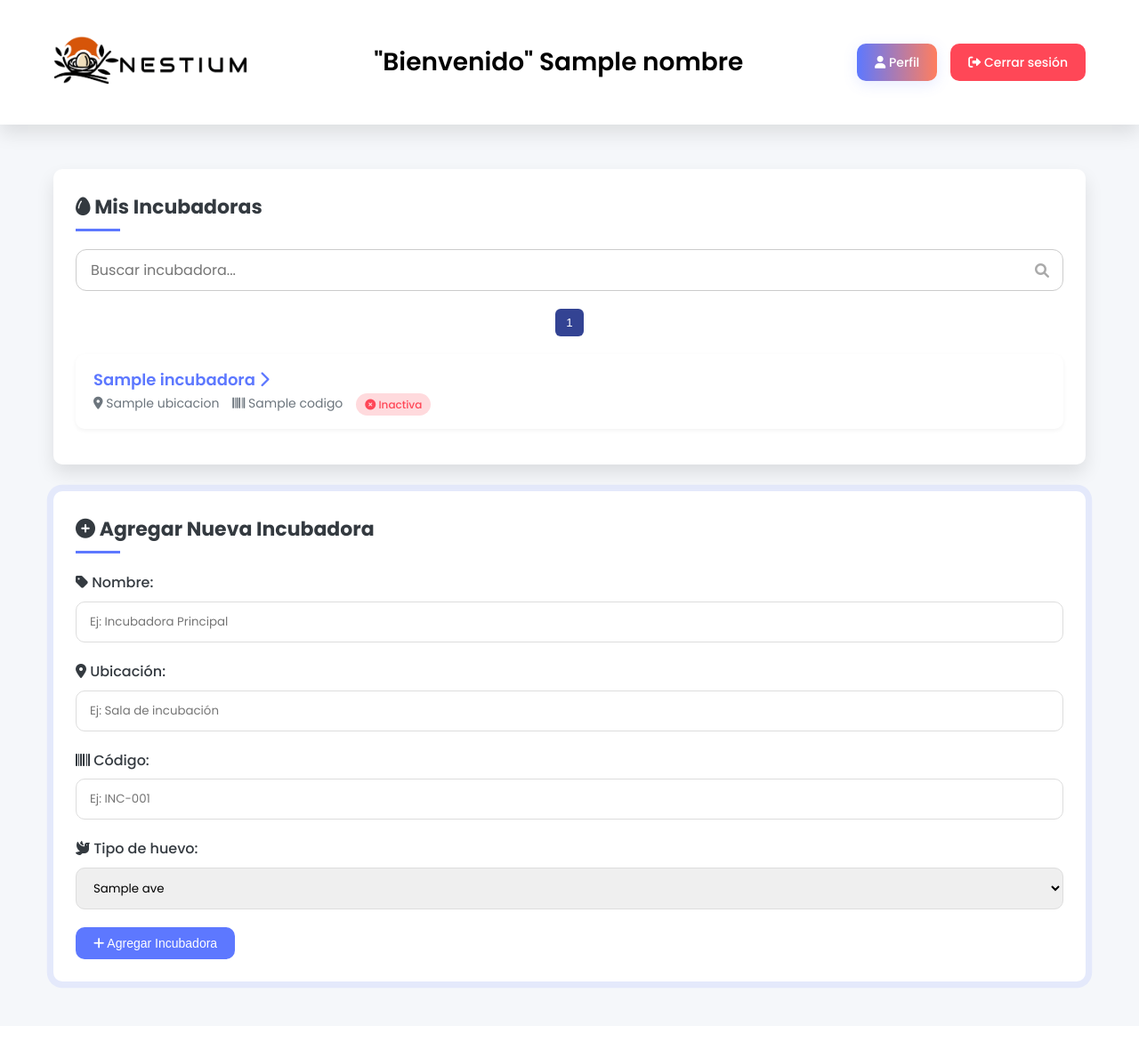
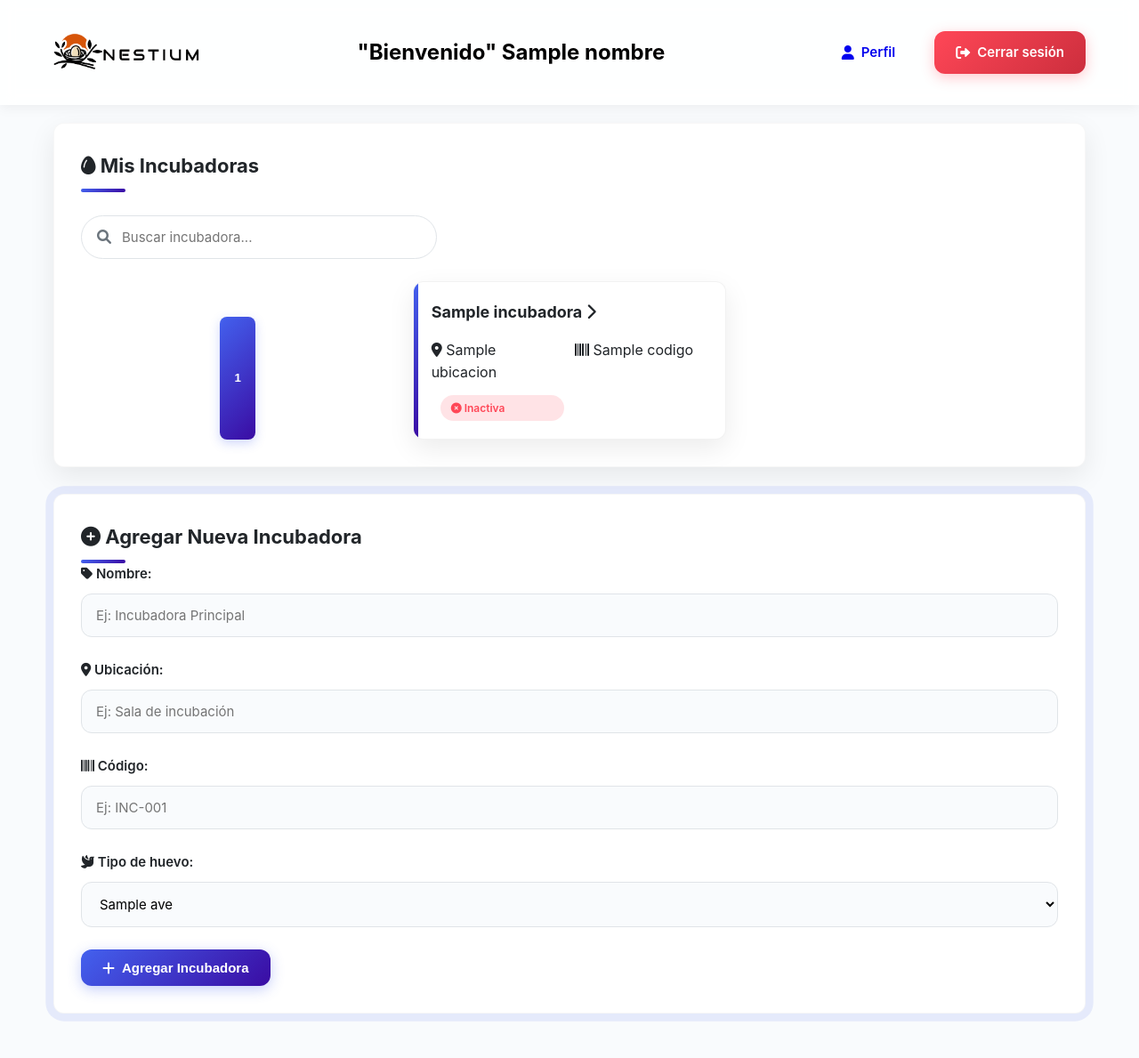
Before and after one commit to ChinitoPacas31/mockup, a Flask app: template backend-flask/templates/incubadoras.html in a window 1280 px wide. Shown: the whole page at 89% size. Before the commit the page ends 1111 px from the top, so only its background shows below. Run offline with Flask 3, Linux system fonts and the light colour scheme; the template is opened without the code that fills it: most values are stand-ins (such as "Sample title", 1, 10 or a date in 2020).

Commit message:
diseño de incubadoras
se mejoró el diseño de la pagina de incubadoras

```diff
--- a/backend-flask/static/css/incubadoras.css
+++ b/backend-flask/static/css/incubadoras.css
@@ -1,13 +1,16 @@
 :root {
-    --primary-color: #5d78ff;
+  --primary-color: #4361ee;
+  --primary-light: #e6f0ff;
   --secondary-color: #6c757d;
   --danger-color: #ff4757;
   --success-color: #2ecc71;
+  --warning-color: #ff9f1c;
   --light-color: #f8f9fa;
-    --dark-color: #343a40;
-    --border-radius: 10px;
-    --box-shadow: 0 10px 20px rgba(0, 0, 0, 0.1);
-    --transition: all 0.3s ease;
+  --dark-color: #212529;
+  --border-radius: 12px;
+  --box-shadow: 0 10px 30px rgba(0, 0, 0, 0.08);
+  --transition: all 0.3s cubic-bezier(0.25, 0.8, 0.25, 1);
+  --gradient-primary: linear-gradient(135deg, #4361ee 0%, #3a0ca3 100%);
 }
 
 * {
@@ -17,12 +20,11 @@
 }
 
 body {
-    font-family: 'Poppins', sans-serif;
-    background-color: #f5f7fa;
-    color: #333;
+  font-family: 'Inter', -apple-system, BlinkMacSystemFont, sans-serif;
+  background-color: #f9fbfd;
+  color: var(--dark-color);
   line-height: 1.6;
-    padding: 0;
-    margin: 0;
+  -webkit-font-smoothing: antialiased;
 }
 
 .container {
@@ -31,12 +33,16 @@
   padding: 20px;
 }
 
+/* Header mejorado */
 header {
-    background-color: white;
-    box-shadow: var(--box-shadow);
-    padding: 20px 0;
-    margin-bottom: 30px;
-    animation: fadeInDown 0.5s ease;
+  background: white;
+  box-shadow: 0 4px 12px rgba(0, 0, 0, 0.05);
+  padding: 15px 0;
+  position: sticky;
+  top: 0;
+  z-index: 100;
+  backdrop-filter: blur(8px);
+  background-color: rgba(255, 255, 255, 0.85);
 }
 
 .header-content {
@@ -48,85 +54,114 @@
 .header-content > div {
   display: flex;
   align-items: center;
-    gap: 15px;
+  gap: 20px;
+}
+
+.brand {
+  display: flex;
+  align-items: center;
+  gap: 12px;
+}
+
+.navbar-logo {
+  height: 45px;
+  width: auto;
+  transition: var(--transition);
+}
+
+.navbar-logo:hover {
+  transform: scale(1.05);
 }
 
 h1 {
-    color: var(--primary-color);
-    font-size: 28px;
-    font-weight: 600;
+  color: var(--dark-color);
+  font-size: 24px;
+  font-weight: 700;
+  margin: 0;
 }
 
+h1 span {
+  color: var(--primary-color);
+}
+
+/* Botones mejorados */
 .btn {
-    display: inline-block;
-    padding: 10px 20px;
+  display: inline-flex;
+  align-items: center;
+  justify-content: center;
+  padding: 12px 24px;
   border-radius: var(--border-radius);
-    font-weight: 500;
+  font-weight: 600;
   text-decoration: none;
   transition: var(--transition);
   border: none;
   cursor: pointer;
-    font-size: 14px;
+  font-size: 15px;
+  gap: 8px;
+  white-space: nowrap;
+}
+
+.btn i {
+  font-size: 16px;
+}
+
+.btn-primary {
+  background: var(--gradient-primary);
+  color: white;
+  box-shadow: 0 4px 15px rgba(67, 97, 238, 0.3);
+}
+
+.btn-primary:hover {
+  transform: translateY(-2px);
+  box-shadow: 0 8px 25px rgba(67, 97, 238, 0.4);
 }
 
 .btn-danger {
-    background-color: var(--danger-color);
+  background: linear-gradient(135deg, #ff4757 0%, #cc2e3d 100%);
   color: white;
+  box-shadow: 0 4px 15px rgba(255, 71, 87, 0.3);
 }
 
 .btn-danger:hover {
-    background-color: #e84118;
   transform: translateY(-2px);
+  box-shadow: 0 8px 25px rgba(255, 71, 87, 0.4);
 }
 
-  .btn-primary {
-    background-color: var(--primary-color);
-    color: white;
+.btn-outline {
+  background: transparent;
+  border: 2px solid var(--primary-color);
+  color: var(--primary-color);
 }
 
-  .btn-primary:hover {
-    background-color: #4a6bff;
-    transform: translateY(-2px);
+.btn-outline:hover {
+  background: var(--primary-light);
 }
 
-  /* Botón degradado moderno */
-.btn-gradient {
-  background: linear-gradient(90deg, #5d78ff 0%, #ff7e5f 100%);
-  color: #fff;
-  border: none;
-  box-shadow: 0 4px 16px rgba(93,120,255,0.15);
-  transition: background 0.3s, transform 0.2s;
-  overflow: hidden;
-}
-
-.btn-gradient:hover, .btn-gradient:focus {
-  background: linear-gradient(90deg, #4a6bff 0%, #ff9a7c 100%);
-  transform: translateY(-2px) scale(1.04);
-  box-shadow: 0 8px 24px rgba(93,120,255,0.25);
-  color: #fff;
-}
-
+/* Tarjetas mejoradas */
 .card {
   background-color: white;
   border-radius: var(--border-radius);
   box-shadow: var(--box-shadow);
-    padding: 25px;
+  padding: 30px;
   margin-bottom: 30px;
   transition: var(--transition);
-    animation: fadeIn 0.6s ease;
+  border: 1px solid rgba(0, 0, 0, 0.03);
 }
 
-  .card:hover {
-    transform: translateY(-5px);
-    box-shadow: 0 15px 30px rgba(0, 0, 0, 0.15);
+.card-header {
+  display: flex;
+  justify-content: space-between;
+  align-items: center;
+  margin-bottom: 25px;
 }
 
 h2 {
   color: var(--dark-color);
-    margin-bottom: 20px;
   font-size: 22px;
+  font-weight: 700;
   position: relative;
-    padding-bottom: 10px;
+  padding-bottom: 12px;
+  margin: 0;
 }
 
 h2::after {
@@ -135,182 +170,260 @@
   left: 0;
   bottom: 0;
   width: 50px;
-    height: 3px;
-    background-color: var(--primary-color);
+  height: 4px;
+  background: var(--gradient-primary);
+  border-radius: 2px;
 }
 
+/* Lista de incubadoras mejorada */
 .incubadora-list {
   list-style: none;
+  display: grid;
+  grid-template-columns: repeat(auto-fill, minmax(350px, 1fr));
+  gap: 20px;
 }
 
 .incubadora-item {
   background-color: white;
   border-radius: var(--border-radius);
-    padding: 15px 20px;
-    margin-bottom: 15px;
+  padding: 20px;
   display: flex;
-    justify-content: space-between;
-    align-items: center;
+  flex-direction: column;
   transition: var(--transition);
-    box-shadow: 0 2px 5px rgba(0, 0, 0, 0.05);
-    animation: slideInLeft 0.5s ease;
+  box-shadow: var(--box-shadow);
+  border: 1px solid rgba(0, 0, 0, 0.05);
+  position: relative;
+  overflow: hidden;
 }
 
 .incubadora-item:hover {
-    transform: translateX(5px);
-    box-shadow: 0 5px 15px rgba(0, 0, 0, 0.1);
+  transform: translateY(-5px);
+  box-shadow: 0 15px 35px rgba(0, 0, 0, 0.1);
 }
 
-  .incubadora-info {
+.incubadora-item::before {
+  content: '';
+  position: absolute;
+  top: 0;
+  left: 0;
+  width: 5px;
+  height: 100%;
+  background: var(--gradient-primary);
+}
+
+.incubadora-header {
+  display: flex;
+  justify-content: space-between;
+  align-items: flex-start;
+  margin-bottom: 15px;
+}
+
+.incubadora-name {
+  font-weight: 700;
+  color: var(--dark-color);
+  font-size: 18px;
+  margin-bottom: 8px;
+  text-decoration: none;
+  transition: var(--transition);
   flex: 1;
 }
 
-  .incubadora-name {
-    font-weight: 600;
+.incubadora-name:hover {
   color: var(--primary-color);
-    font-size: 18px;
-    margin-bottom: 5px;
-    text-decoration: none;
-    transition: var(--transition);
-  }
-
-  .incubadora-name:hover {
-    color: #3a56d4;
-  }
-
-  .incubadora-details {
-    display: flex;
-    gap: 15px;
-    color: var(--secondary-color);
-    font-size: 14px;
 }
 
 .incubadora-status {
-    padding: 3px 10px;
+  padding: 5px 12px;
   border-radius: 20px;
   font-size: 12px;
-    font-weight: 500;
-  }
-
-  .btn-incubadora-status {
-    padding: 3px 10px;
-    border-radius: 20px;
-    font-size: 12px;
-    font-weight: 500;
-    background-color: #5d78ff;
-    color: white;
+  font-weight: 600;
+  margin-left: 10px;
 }
 
 .status-active {
-    background-color: rgba(46, 204, 113, 0.2);
+  background-color: rgba(46, 204, 113, 0.15);
   color: var(--success-color);
 }
 
 .status-inactive {
-    background-color: rgba(255, 71, 87, 0.2);
+  background-color: rgba(255, 71, 87, 0.15);
   color: var(--danger-color);
 }
 
-  .empty-state {
-    text-align: center;
-    padding: 40px;
-    color: var(--secondary-color);
-    animation: fadeIn 0.8s ease;
+.status-maintenance {
+  background-color: rgba(255, 159, 28, 0.15);
+  color: var(--warning-color);
 }
 
-  .empty-state i {
-    font-size: 50px;
-    margin-bottom: 20px;
-    color: #ddd;
+.incubadora-details {
+  display: grid;
+  grid-template-columns: 1fr 1fr;
+  gap: 12px;
+  margin-top: 15px;
 }
 
-  .form-group {
-    margin-bottom: 20px;
+.detail-item {
+  display: flex;
+  align-items: center;
+  gap: 8px;
+  font-size: 14px;
+  color: var(--secondary-color);
 }
 
-  .alert {
-    margin: 15px 0;
-    padding: 12px 20px;
-    border-radius: 10px;
-    font-weight: 500;
-    box-shadow: 0 0 10px rgba(0,0,0,0.1);
+.detail-item i {
+  color: var(--primary-color);
+  font-size: 16px;
 }
 
-  .alert-danger {
-    background-color: #ffdddd;
-    color: #d8000c;
-    border-left: 5px solid #d8000c;
+.incubadora-actions {
+  display: flex;
+  gap: 10px;
+  margin-top: 20px;
+  justify-content: flex-end;
 }
 
-  .alert-success {
-    background-color: #ddffdd;
-    color: #4F8A10;
-    border-left: 5px solid #4F8A10;
+/* Formularios mejorados */
+.form-group {
+  margin-bottom: 25px;
 }
 
 label {
   display: block;
-    margin-bottom: 8px;
-    font-weight: 500;
+  margin-bottom: 10px;
+  font-weight: 600;
   color: var(--dark-color);
+  font-size: 15px;
 }
 
-  input, select {
+input, select, textarea {
   width: 100%;
-    padding: 12px 15px;
-    border: 1px solid #ddd;
+  padding: 14px 16px;
+  border: 1px solid #e0e4e8;
   border-radius: var(--border-radius);
-    font-family: 'Poppins', sans-serif;
+  font-family: 'Inter', sans-serif;
   transition: var(--transition);
+  font-size: 15px;
+  background-color: #f9fbfd;
 }
 
-  input:focus, select:focus {
+input:focus, select:focus, textarea:focus {
   outline: none;
   border-color: var(--primary-color);
-    box-shadow: 0 0 0 3px rgba(93, 120, 255, 0.2);
+  box-shadow: 0 0 0 3px rgba(67, 97, 238, 0.15);
+  background-color: white;
 }
 
+/* Barra de búsqueda mejorada */
 .search-bar {
+  position: relative;
+  margin-bottom: 25px;
+  max-width: 400px;
+}
+
+.search-bar input {
+  padding-left: 45px;
+  border-radius: 50px;
+  background-color: white;
+}
+
+.search-bar i {
+  position: absolute;
+  left: 18px;
+  top: 50%;
+  transform: translateY(-50%);
+  color: var(--secondary-color);
+  font-size: 16px;
+}
+
+/* Alertas mejoradas */
+.alert {
+  padding: 16px 20px;
+  border-radius: var(--border-radius);
+  font-weight: 500;
+  margin: 20px 0;
   display: flex;
   align-items: center;
-    margin-bottom: 1rem;
-    position: relative;
-  }
-  .search-bar input {
-    width: 100%;
-    padding: 10px 40px 10px 16px;
-    font-size: 16px;
-    border: 1px solid #ccc;
-    border-radius: 12px;
-    outline: none;
-  }
-  .search-bar i {
-    position: absolute;
-    right: 16px;
-    color: #aaa;
+  gap: 12px;
+  border-left: 4px solid transparent;
 }
 
+.alert i {
+  font-size: 20px;
+}
+
+.alert-danger {
+  background-color: rgba(255, 71, 87, 0.1);
+  color: var(--danger-color);
+  border-left-color: var(--danger-color);
+}
+
+.alert-success {
+  background-color: rgba(46, 204, 113, 0.1);
+  color: var(--success-color);
+  border-left-color: var(--success-color);
+}
+
+/* Paginación mejorada */
 .pagination-controls {
   display: flex;
   justify-content: center;
   gap: 8px;
-    margin-top: 20px;
-    margin-bottom: 20px;
-    flex-wrap: wrap;
-  }
-  .pagination-controls button {
-    padding: 8px 12px;
-    border: none;
-    background-color: #5d78ff;
-    color: white;
-    font-weight: 500;
-    border-radius: 6px;
-    cursor: pointer;
-  }
-  .pagination-controls button.active {
-    background-color: #334393;
+  margin-top: 40px;
 }
 
+.pagination-controls button {
+  padding: 10px 16px;
+  border: none;
+  background-color: white;
+  color: var(--secondary-color);
+  font-weight: 600;
+  border-radius: 8px;
+  cursor: pointer;
+  transition: var(--transition);
+  box-shadow: 0 2px 8px rgba(0, 0, 0, 0.05);
+  min-width: 40px;
+}
+
+.pagination-controls button:hover {
+  background-color: var(--primary-light);
+  color: var(--primary-color);
+}
+
+.pagination-controls button.active {
+  background: var(--gradient-primary);
+  color: white;
+  box-shadow: 0 4px 12px rgba(67, 97, 238, 0.25);
+}
+
+/* Estado vacío mejorado */
+.empty-state {
+  text-align: center;
+  padding: 60px 20px;
+  color: var(--secondary-color);
+  background-color: white;
+  border-radius: var(--border-radius);
+  box-shadow: var(--box-shadow);
+}
+
+.empty-state i {
+  font-size: 60px;
+  margin-bottom: 20px;
+  color: #e0e4e8;
+  opacity: 0.7;
+}
+
+.empty-state h3 {
+  font-size: 20px;
+  margin-bottom: 15px;
+  color: var(--dark-color);
+}
+
+.empty-state p {
+  max-width: 500px;
+  margin: 0 auto 25px;
+}
+
+/* Animaciones */
 @keyframes fadeIn {
   from { opacity: 0; }
   to { opacity: 1; }
@@ -343,35 +456,48 @@
 }
 
 @keyframes pulse {
-    0% { box-shadow: 0 0 0 0 rgba(93, 120, 255, 0.4); }
-    70% { box-shadow: 0 0 0 10px rgba(93, 120, 255, 0); }
-    100% { box-shadow: 0 0 0 0 rgba(93, 120, 255, 0); }
+  0% { box-shadow: 0 0 0 0 rgba(67, 97, 238, 0.4); }
+  70% { box-shadow: 0 0 0 12px rgba(67, 97, 238, 0); }
+  100% { box-shadow: 0 0 0 0 rgba(67, 97, 238, 0); }
 }
 
 /* Responsive design */
 @media (max-width: 768px) {
   .header-content {
     flex-direction: column;
-      align-items: flex-start;
+    align-items: stretch;
+    gap: 15px;
   }
 
-    .btn {
-      margin-top: 15px;
+  .header-actions {
+    display: flex;
+    flex-direction: column;
+    gap: 10px;
   }
 
-    .incubadora-item {
-      flex-direction: column;
-      align-items: flex-start;
+  .incubadora-list {
+    grid-template-columns: 1fr;
   }
 
   .incubadora-details {
-      flex-wrap: wrap;
-      margin-top: 10px;
+    grid-template-columns: 1fr;
+  }
+
+  .card {
+    padding: 20px;
   }
 }
 
-  .navbar-logo {
-    height: 60px;
-    margin-right: 10px;
-    vertical-align: middle;
+/* Efecto de carga */
+.skeleton {
+  background: linear-gradient(90deg, #f0f0f0 25%, #e0e0e0 50%, #f0f0f0 75%);
+  background-size: 200% 100%;
+  animation: shimmer 1.5s infinite;
+  border-radius: 4px;
+  color: transparent;
 }
+
+@keyframes shimmer {
+  0% { background-position: 200% 0; }
+  100% { background-position: -200% 0; }
+}
--- a/backend-flask/static/js/incubadoras.js
+++ b/backend-flask/static/js/incubadoras.js
@@ -10,7 +10,7 @@ document.addEventListener('DOMContentLoaded', () => {
 const buscador = document.getElementById('buscador');
 const allItems = Array.from(document.querySelectorAll('.incubadora-item'));
 const paginacion = document.getElementById('paginacion');
-const porPagina = 4;
+const porPagina = 5;
 let paginaActual = 1;
 let itemsFiltrados = [...allItems]; // Inicialmente, todos
 
--- a/backend-flask/templates/incubadoras.html
+++ b/backend-flask/templates/incubadoras.html
@@ -27,7 +27,7 @@
   <div class="container">
     <div class="card">
       <h2><i class="fas fa-egg"></i> Mis Incubadoras</h2>
-
+      <br>
       <div class="search-bar">
         <input type="text" id="buscador" placeholder="Buscar incubadora..." />
         <i class="fas fa-search"></i>
```
Lines whose indentation alone changed are shown as unchanged.
